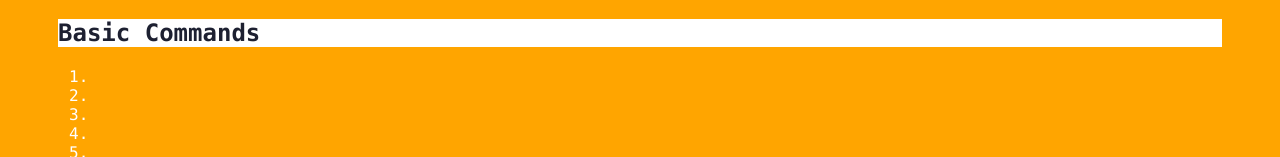
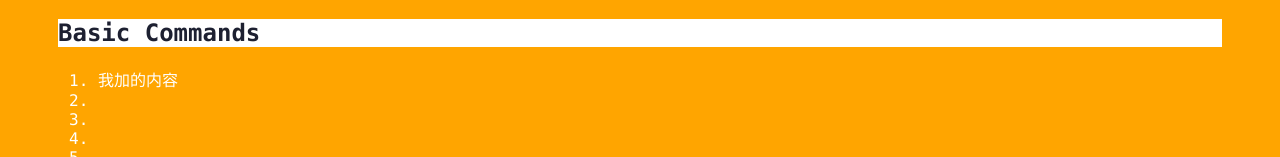
Before and after one commit to Anhod/git_learning, a plain HTML site: page index.html in a window 1280 px wide. Both pictures are taken after a click on the element "Basic Commands". Shown: the part 274-431 px from the top of the page. Drawn offline with Linux system fonts and the light colour scheme.

Commit message:
modify the index.html

```diff
--- a/index.html
+++ b/index.html
@@ -29,7 +29,7 @@
         <div class="accordion"><h1>Basic Commands</h1></div>
             <div class="panel">
                 <ol>
-                    <li></li>
+                    <li>我加的内容</li>
                     <li></li>
                     <li></li>
                     <li></li>
```
